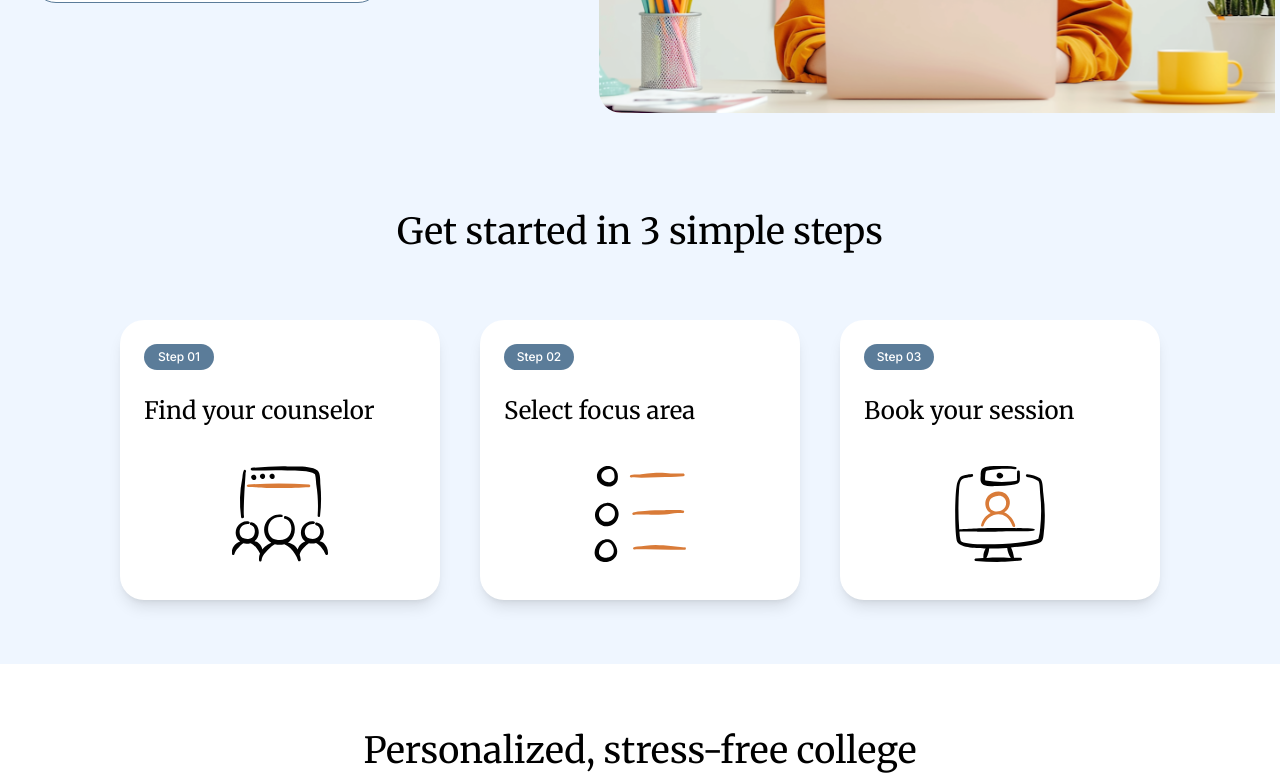
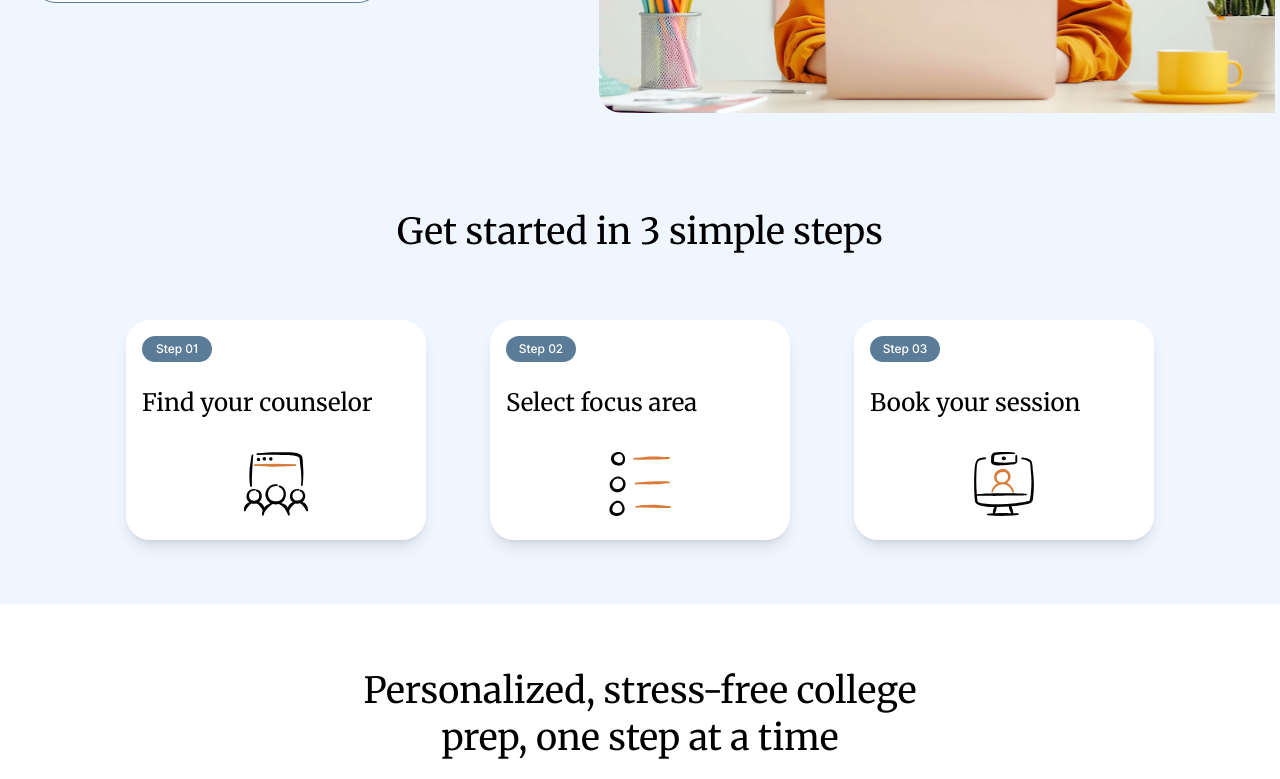
Before and after one commit to HamzaAliKundi/ekhta-gandhi-fe, a React (Vite) app: page / in a window 1280 px wide. Shown: the part 559-1338 px from the top of the page. Built offline with nearby package versions, Linux system fonts and the light colour scheme; no server answers.

Commit message:
testing
testing

```diff
--- a/package.json
+++ b/package.json
@@ -29,6 +29,7 @@
     "eslint-plugin-react-refresh": "^0.4.19",
     "globals": "^15.15.0",
     "postcss": "^8.5.3",
+    "serve": "^14.2.4",
     "tailwindcss": "^3.4.17",
     "vite": "^6.2.0"
   }
--- a/src/components/Home/Steps.jsx
+++ b/src/components/Home/Steps.jsx
@@ -30,11 +30,22 @@ const HomePageSteps = () => {
         </div>
 
         {/* Steps Container */}
-        <div className="flex flex-col lg:flex-row gap-6 sm:gap-8 lg:gap-10 justify-center items-center">
+        {/*<div className="flex flex-col lg:flex-row gap-6 sm:gap-8 lg:gap-10 justify-center items-center">*/}
+          {/*Kvora change*/}
+          <div className="flex flex-col lg:flex-row gap-10 sm:gap-12 lg:gap-16 justify-center items-center">
+
           {steps.map((step, index) => (
+            /*<div
+              key={index}
+              className="bg-white rounded-3xl flex flex-col w-full max-w-[240px] sm:max-w-[280px] lg:max-w-[320px] h-[200px] sm:h-[240px] lg:h-[280px] p-4 sm:p-6 shadow-lg"
+            >*/
+            /* Komal*/
             <div
               key={index}
-              className="bg-white rounded-3xl flex flex-col w-full max-w-[240px] sm:max-w-[280px] lg:max-w-[320px] h-[200px] sm:h-[240px] lg:h-[280px] p-4 sm:p-6 shadow-lg"
+              className="bg-white rounded-3xl flex flex-col
+             w-full max-w-[220px] sm:max-w-[260px] lg:max-w-[300px]
+             h-[160px] sm:h-[200px] lg:h-[220px]
+             p-3 sm:p-4 shadow-lg"
             >
               {/* Badge */}
               <div className="inline-flex items-center justify-center text-white text-xs font-medium rounded-full mb-4 sm:mb-6 self-start bg-[#5B7C99] px-3 py-1.5 w-[70px] h-[26px]">
@@ -51,7 +62,8 @@ const HomePageSteps = () => {
                 <img
                   src={step.icon}
                   alt={step.title}
-                  className="w-12 h-12 sm:w-16 sm:h-16 md:w-20 md:h-20 lg:w-24 lg:h-24 object-contain"
+                  /*className="w-12 h-12 sm:w-16 sm:h-16 md:w-20 md:h-20 lg:w-24 lg:h-24 object-contain"*/
+                  className="w-10 h-10 sm:w-12 sm:h-12 md:w-14 md:h-14 lg:w-16 lg:h-16 object-contain"
                 />
               </div>
             </div>
```
Also changed, not shown: 1 other file (tests, documents, lock files or other folders).
